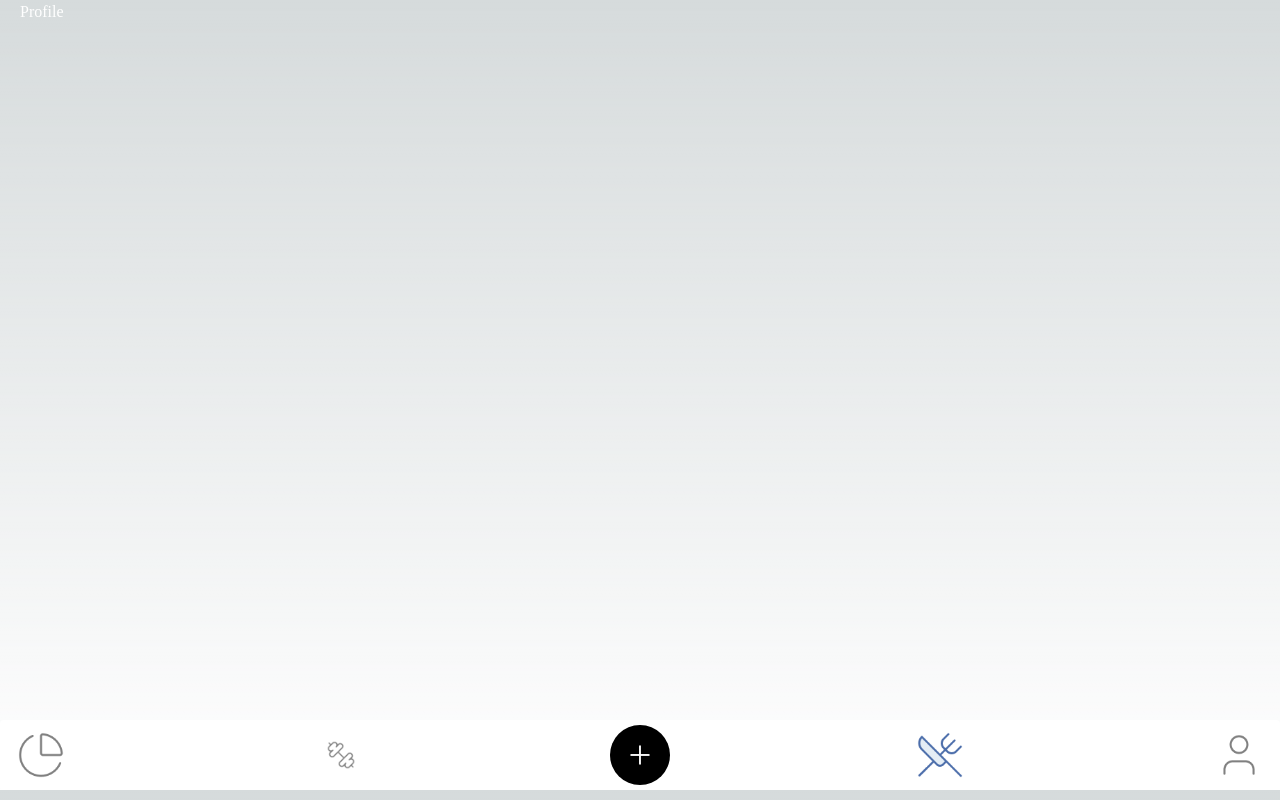
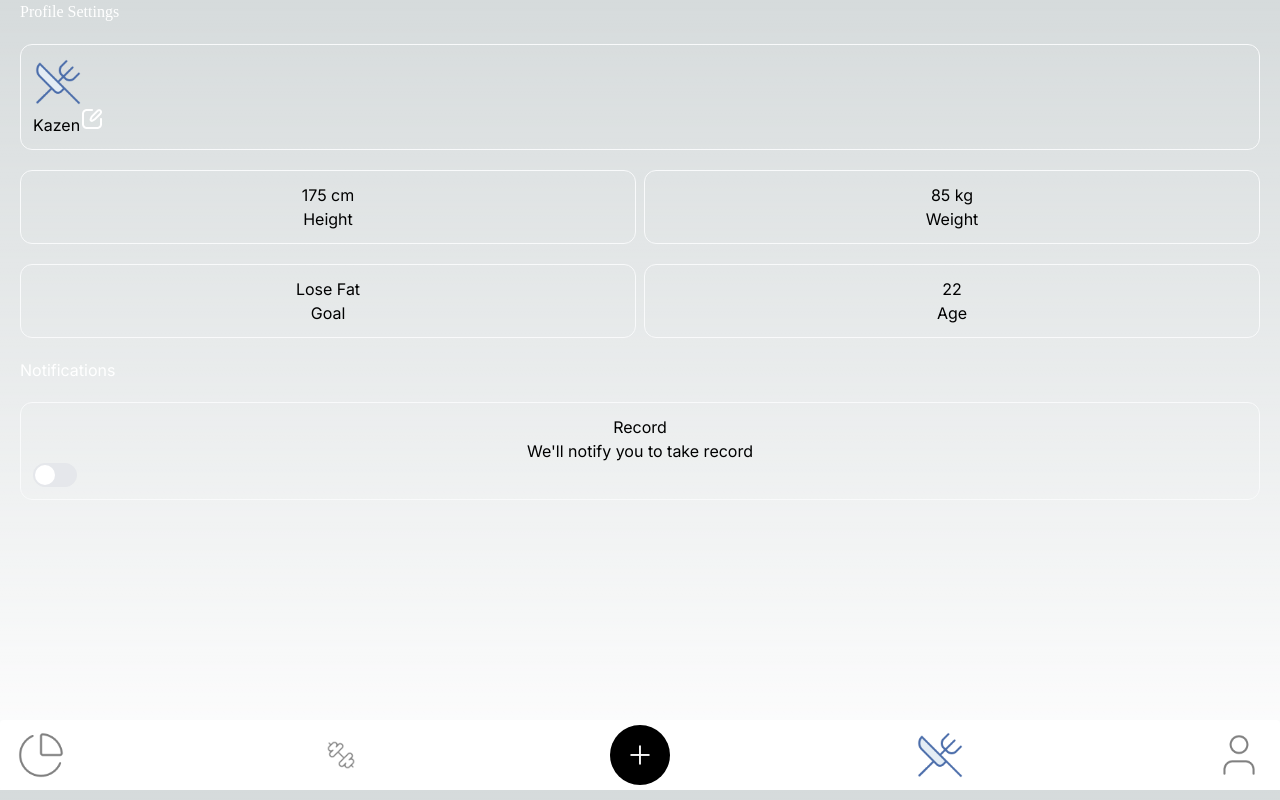
Before and after one commit to joe888777/LipoOut-miniapp, a Next.js app: page /profile in a window 1280 px wide. Built offline with nearby package versions, Linux system fonts and the light colour scheme.

Commit message:
feature: profile page

```diff
--- a/src/app/profile/page.tsx
+++ b/src/app/profile/page.tsx
@@ -1,9 +1,101 @@
-import React from "react";
+"use client"
+import React, { useState } from "react";
+import { ImageButton } from "@/components/button";
+import edit from '../../assets/images/edit.png'
+import Image from "next/image";
+import fork from '../../assets/images/fork.png';
+import { ToggleSwitch } from "flowbite-react";
 
+type Props = {
+    children?: React.ReactNode,
+    className?: string
+};
+
+const Item: React.FC<Props> = ({children, className}) => {
+    return (
+        <div
+            className={`border-gray-50 border-[1px] rounded-xl p-3 w-full ${className}`}
+        >
+            {children}
+        </div>
+    )
+}
 const Profile = () => {
+    const [notification, setNotification] = useState(false);
+
     return (
         <div>
-            <h1>Profile</h1>
+            <h1>Profile Settings</h1>
+            <div className="flex mt-5">
+                <Item>
+
+                    <Image src={fork} width="50" height="50" alt="pic"/>
+                    Kazen
+                    <ImageButton
+                        width={24}
+                        height={24}
+                        alt="edit"
+                        image={edit}
+                        />
+                </Item>
+            </div>
+            <div className="flex mt-5 gap-2">
+                <Item className="w-1/2">
+                    <div className="text-center">
+                        175 cm
+                    </div>
+                    <div className="text-center">
+                        Height
+                    </div>
+                </Item>
+                <Item className="w-1/2">
+                    <div className="text-center">
+                        85 kg
+                    </div>
+                    <div className="text-center">
+                        Weight
+                    </div>
+                </Item>
+            </div>
+            <div className="flex mt-5 gap-2">
+                <Item className="w-1/2">
+                    <div className="text-center">
+                        Lose Fat
+                    </div>
+                    <div className="text-center">
+                        Goal
+                    </div>
+                </Item>
+                <Item className="w-1/2">
+                    <div className="text-center">
+                        22
+                    </div>
+                    <div className="text-center">
+                        Age
+                    </div>
+                </Item>
+            </div>
+            <h2
+                className="mt-5"
+            >
+                Notifications
+            </h2>
+            <Item className="mt-5">
+                <div className="text-center">
+                    Record
+                </div>
+                <div className="text-center">
+                    {`We'll notify you to take record`}
+                </div>
+                <ToggleSwitch
+                    checked={notification}
+                    onChange={() => {
+                        setNotification((prev) => !prev);
+                    }}
+                />
+            </Item>
+
+
         </div>
     )
 }
```
Also changed, not shown: src/assets/images/edit.png (added).
